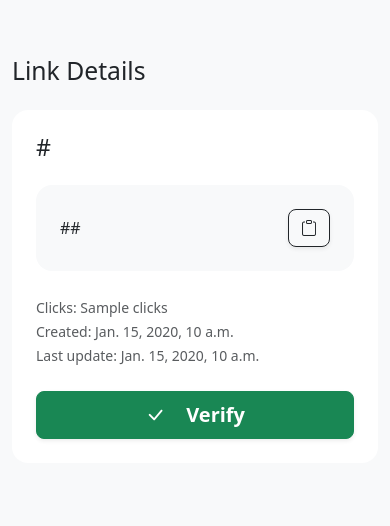
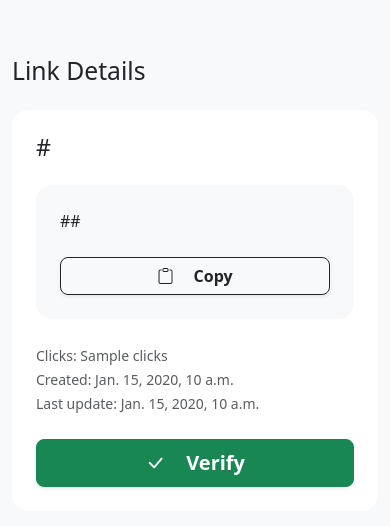
Before and after one commit to youzarsiph/django-short-links, a Django app: template links/templates/links/detail.html in a window 390 px wide. Shown: the part 80-606 px from the top of the page. Run offline with Django 3.2, Linux system fonts and the light colour scheme; the template is opened without the code that fills it: most values are stand-ins (such as "Sample title", 1, 10 or a date in 2020).

Commit message:
Improve responsiveness

```diff
--- a/links/templates/links/components/url.html
+++ b/links/templates/links/components/url.html
@@ -70,12 +70,13 @@
       </li>
     </ul>
   </div>
-  <div class="card card-body p-4 rounded-4 d-flex flex-row align-items-center justify-content-between gap-4 bg-light border-0">
+  <div class="card card-body p-4 rounded-4 justify-content-between gap-4 bg-light border-0 overflow-x-auto">
     <p class="mb-0">{{ site_url }}{% url 'links:redirect' url.token %}</p>
     <button id="copy-btn-{{ url.id }}" type="button" onclick="inform('copy-btn-{{ url.id }}')"
       class="btn btn-outline-dark shadow-sm rounded-3 fw-bold"
       data-clipboard-text="{{ site_url }}{% url 'links:redirect' url.token %}">
-      <i class="bi bi-clipboard"></i>
+      <i class="bi bi-clipboard me-3"></i>
+      {% translate 'Copy' %}
     </button>
   </div>
 </div>
--- a/links/templates/links/detail.html
+++ b/links/templates/links/detail.html
@@ -7,12 +7,12 @@
 </h2>
 <div class="card card-body p-4 rounded-4 border-0">
   <h3 class="card-title mb-4">{{ url.url }}</h3>
-  <div
-    class="card card-body p-4 rounded-4 d-flex flex-row align-items-center justify-content-between gap-4 bg-light border-0 mb-4">
+  <div class="card card-body p-4 rounded-4 justify-content-between gap-4 bg-light border-0 mb-4 overflow-x-auto">
     <p class="mb-0">{{ site_url }}{% url 'links:redirect' url.token %}</p>
     <button id="copy-btn" type="button" onclick="inform()" class="btn btn-outline-dark shadow-sm rounded-3 fw-bold"
       data-clipboard-text="{{ site_url }}{% url 'links:redirect' url.token %}">
-      <i class="bi bi-clipboard"></i>
+      <i class="bi bi-clipboard me-3"></i>
+      {% translate 'Copy' %}
     </button>
   </div>
   <ul class="list-unstyled mb-4">
@@ -64,10 +64,10 @@
   const btn = document.getElementById('copy-btn')
 
   const inform = () => {
-    btn.innerHTML = '<i class="bi bi-clipboard-check-fill text-success"></i>'
+    btn.innerHTML = '<i class="bi bi-clipboard-check-fill me-3 text-success"></i> <span class="text-success">Copied</span>'
 
     setTimeout(() => {
-      btn.innerHTML = '<i class="bi bi-clipboard"></i>'
+      btn.innerHTML = '<i class="bi bi-clipboard me-3"></i> Copy'
     }, 2000);
   }
 
--- a/links/templates/links/list.html
+++ b/links/templates/links/list.html
@@ -46,10 +46,10 @@
     const copyBtn = new ClipboardJS(`#${id}`)
 
     const btn = document.getElementById(id)
-    btn.innerHTML = '<i class="bi bi-clipboard-check-fill text-success"></i>'
+    btn.innerHTML = '<i class="bi bi-clipboard-check-fill me-3 text-success"></i> <span class="text-success">Copied</span>'
 
     setTimeout(() => {
-      btn.innerHTML = '<i class="bi bi-clipboard"></i>'
+      btn.innerHTML = '<i class="bi bi-clipboard me-3"></i> Copy'
     }, 2000);
   }
 
--- a/pyproject.toml
+++ b/pyproject.toml
@@ -1,6 +1,6 @@
 [tool.poetry]
 name = "django-short-links"
-version = "0.1.4"
+version = "0.1.5"
 description = "URL shortener Django app"
 authors = ["Yousef Abu Shanab <josephyousef249@gmail.com>"]
 license = "MIT"
```
